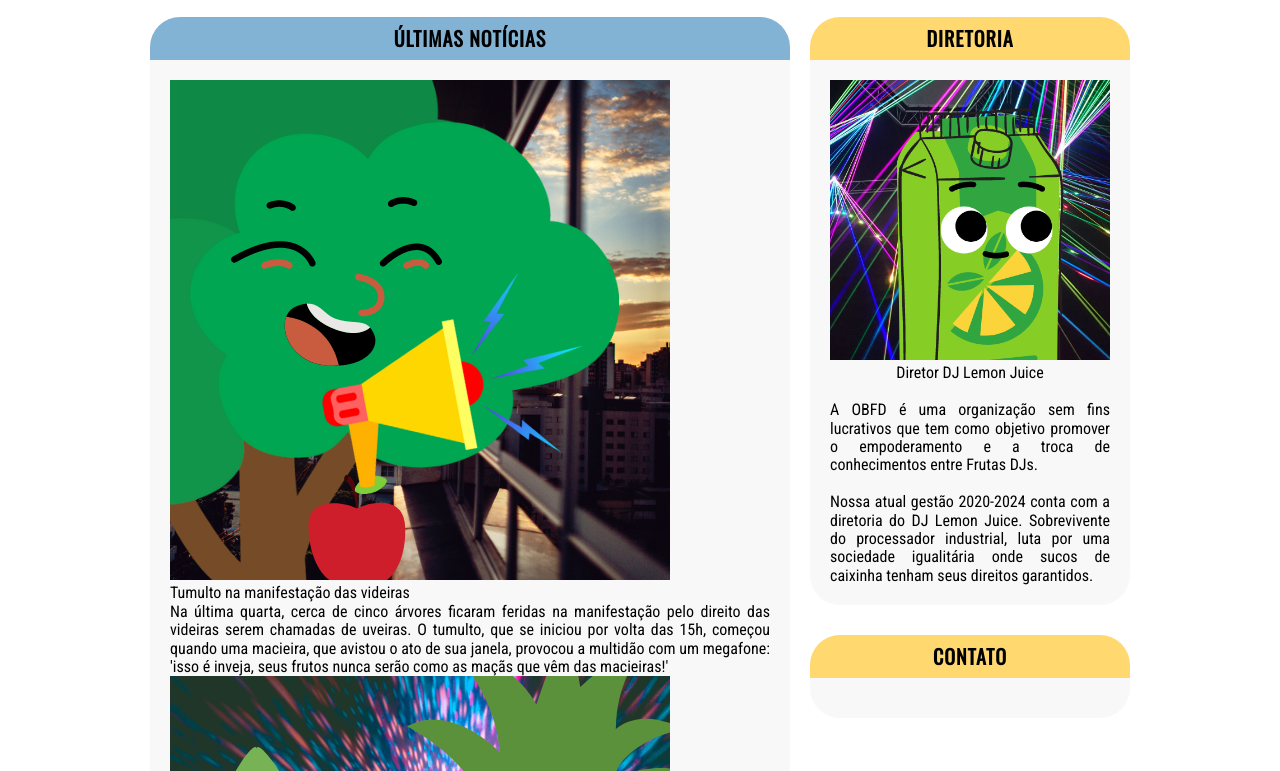
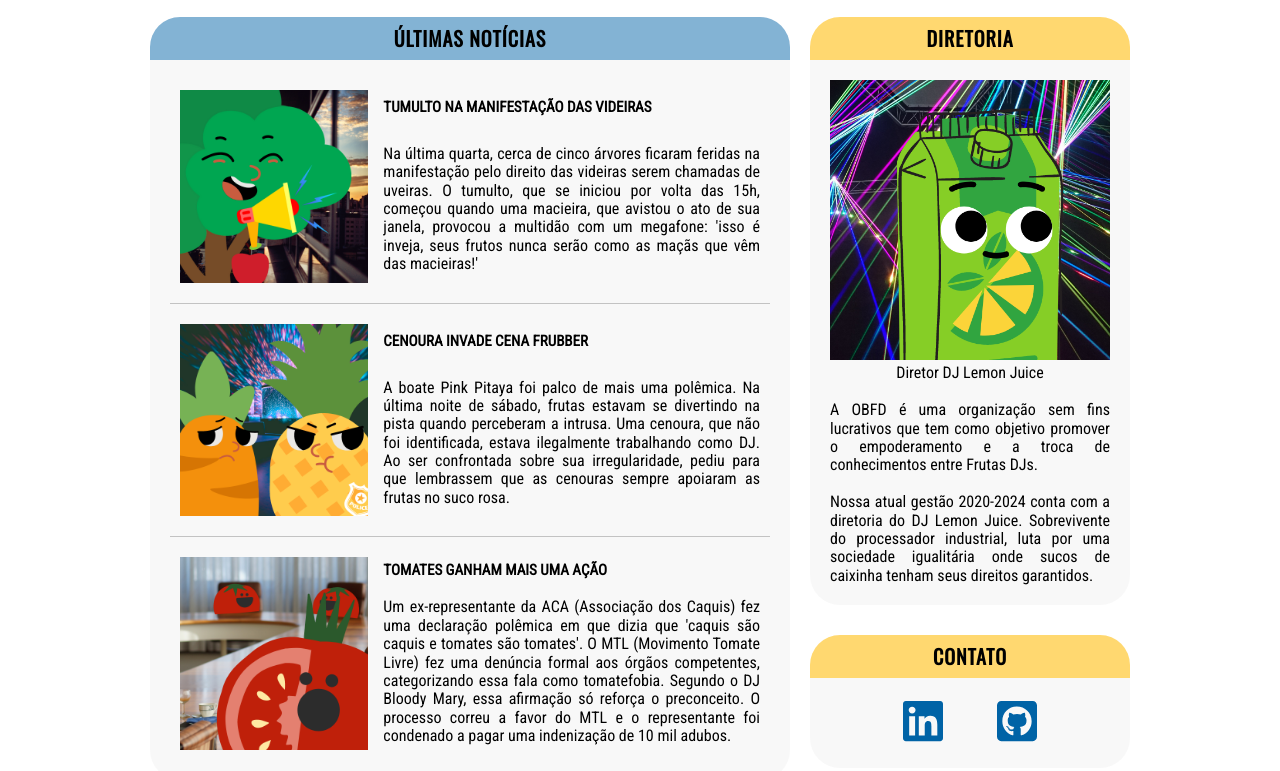
Before and after one commit to ThaisPerdomo/html-css-exploration, a plain HTML site: page my1stwebsite/index.html in a window 1280 px wide. Shown: the part 643-1414 px from the top of the page. Drawn offline with nearby package versions, Linux system fonts and the light colour scheme.

Commit message:
adicionei contato

```diff
--- a/my1stwebsite/css/style.css
+++ b/my1stwebsite/css/style.css
@@ -195,6 +195,7 @@ blockquote mark{
 #containerAside{
     display: flex;
     flex-direction: column;
+    justify-content: space-between;
 }
 
 .boxAside{
@@ -213,6 +214,17 @@ aside .tituloBoxes{
     background-color: var(--primeira-cor-mais-clara);
 }
 
+.linksContato{
+    display: flex;
+    justify-content: space-evenly;
+    padding: 0px 20px;
+}
+
+.linksContato a:hover{
+    opacity: 70%;
+    transition: 0.8s;
+}
+
 #containerNoticias .tituloBoxes{
     background-color: var(--segunda-cor-mais-clara);
 }
@@ -225,10 +237,40 @@ aside .tituloBoxes{
     text-align: justify;
 }
 
+article{
+    display:flex;
+    margin: 10px;
+}
 
+.separadorNoticias{
+    border-bottom: solid 1px rgba(165, 165, 165, 0.629);
+    margin: 20px 0px 20px 0px;
+}
 
+.boxFotoNoticia{
+    flex: 1;
+}
 
+.fotoNoticia{
+    width: 100%;
+    height: 100%;
+    object-fit: cover;
+}
 
+.boxNoticia{
+    flex: 2;
+    padding-left: 15px;
+    display: flex;
+    flex-direction: column;
+    justify-content: space-around;
+}
+
+.tituloNoticia{
+    font-size: 15px;
+    font-weight: bold;
+    text-transform: uppercase;
+    margin-bottom: 10px;
+}
 
 .fundoCinzaBoxes #imagemDiretor{
     width: 100%;
--- a/my1stwebsite/index.html
+++ b/my1stwebsite/index.html
@@ -77,6 +77,7 @@
                                 </div>
                             </div>
                         </article>
+                        <div class = "separadorNoticias"></div>
                         <article>
                             <div class = "boxFotoNoticia">
                                 <img class = "fotoNoticia" src=""/>
@@ -91,6 +92,7 @@
                                 </div>
                             </div>
                         </article>
+                        <div class = "separadorNoticias"></div>
                         <article>
                             <div class = "boxFotoNoticia">
                                 <img class = "fotoNoticia" src=""/>
@@ -132,7 +134,11 @@
                         <h2>CONTATO</h2>
                     </div>
                     <div class = "fundoCinzaBoxes">
+                        <div class = "linksContato">
+                            <a href = "https://www.linkedin.com/in/thaisperdomo/" target = “_blank” title = "Conecte-se comigo!"><img src="images/LogoLinkedin.svg" width = "40px" alt = "Link para o Linkedin"></a>
+                            <a href = "https://github.com/ThaisPerdomo" target = “_blank” title = "Veja meus projetos!"><img src="images/GithubSquare.svg" width = "40px" alt = "Link para o github"></a>
 
+                        </div>
                     </div>
                 </section>
             </aside>
--- a/my1stwebsite/jsons/noticias.json
+++ b/my1stwebsite/jsons/noticias.json
@@ -13,7 +13,7 @@
     },
 
     {
-        "titulo": "Tomates ganham ação contra representante da ACA",
+        "titulo": "Tomates ganham mais uma ação",
         "texto": "Um ex-representante da ACA (Associação dos Caquis) fez uma declaração polêmica em que dizia que 'caquis são caquis e tomates são tomates'. O MTL (Movimento Tomate Livre) fez uma denúncia formal aos órgãos competentes, categorizando essa fala como tomatefobia. Segundo o DJ Bloody Mary, essa afirmação só reforça o preconceito. O processo correu a favor do MTL e o representante foi condenado a pagar uma indenização de 10 mil adubos.",
         "imagem": "images/noticias/tomates.png"
     }
```
Also changed, not shown: my1stwebsite/images/GithubSquare.svg (added), my1stwebsite/images/LogoLinkedin.svg (added).
